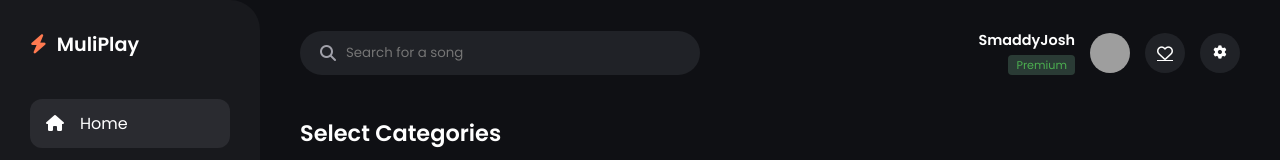
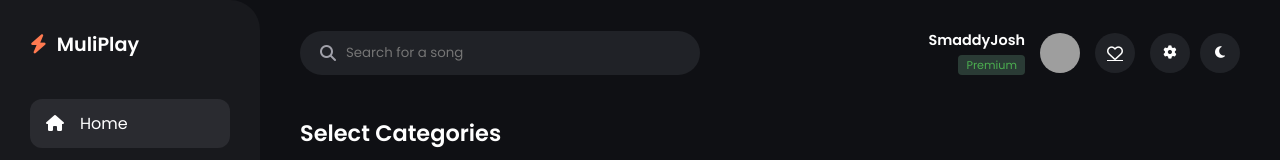
Before and after one commit to SmaddyJosh/music-web-app, a React (Vite) app: page / in a window 1280 px wide. Shown: the top 160 px of the page. Built offline with nearby package versions, Linux system fonts and the light colour scheme; no server answers; grey boxes are pictures that could not be loaded.

Commit message:
fix theme

```diff
--- a/src/App.tsx
+++ b/src/App.tsx
@@ -6,6 +6,8 @@ import { MusicPlayer } from './Components/MusicPlayer';
 import { Home } from './Pages/Home';
 import { PlayerProvider } from './Context/MusicContext';
 import { PlaylistPage } from './Pages/PlayList';
+import { Favorites } from './Pages/Favorites';
+import { ThemeProvider } from './Context/ThemeContext';
 
 
 const Categories = () => <div style={{color:'white', padding:'50px'}}>Categories Page</div>;
@@ -13,8 +15,10 @@ const Artists = () => <div style={{color:'white', padding:'50px'}}>Artists Page<
 
 function App() {
   return (
+    <BrowserRouter>
+      <ThemeProvider>
         <PlayerProvider>
-      <BrowserRouter>
+
             <div className="app-container">
               <Sidebar />
 
@@ -23,14 +27,16 @@ function App() {
                 <Route path="/" element={<Home />} />
                 <Route path="/categories" element={<Categories />} />
                 <Route path="/artists" element={<Artists />} />
-
+                <Route path="/favorites" element={<Favorites />} />
                 <Route path="/playlist/:id" element={<PlaylistPage />} />
               </Routes>
 
               <MusicPlayer />
             </div>
+
+        </PlayerProvider>
+      </ThemeProvider>
     </BrowserRouter>
-    </PlayerProvider>
   );
 }
 
--- a/src/Components/Sidebar.tsx
+++ b/src/Components/Sidebar.tsx
@@ -81,7 +81,7 @@ export const Sidebar: React.FC = () => {
     <aside className="sidebar">
       <div className="logo">
         <i className="fa-solid fa-bolt"></i>
-        <span>MuliPlay</span>
+        <span >MuliPlay</span>
       </div>
 
       <ul className="nav-links">
--- a/src/Components/Topnav.tsx
+++ b/src/Components/Topnav.tsx
@@ -1,6 +1,7 @@
 import React, { useState } from 'react';
 import '../css/TopNav.css';
 import {Link} from 'react-router-dom';
+import { useTheme } from '../Context/ThemeContext';
 
 interface Props {
   onSearch: (query: string) => void;
@@ -8,7 +9,7 @@ interface Props {
 
 export const TopNav: React.FC<Props> = ({ onSearch }) => {
     const [searchTerm, setSearchTerm] = useState("");
-    const [isDarkMode, setIsDarkMode] = useState(true);
+    const { isDarkMode, toggleTheme } = useTheme();
     const [showThemeMenu, setShowThemeMenu] = useState(false);
 
 
@@ -25,18 +26,11 @@ export const TopNav: React.FC<Props> = ({ onSearch }) => {
 
     }
     const ToggleTheme = (mode: 'dark' | 'light') => {
-      setIsDarkMode(mode === 'dark');
+      toggleTheme(mode)
 
       setShowThemeMenu(false);
     }
 
-    React.useEffect(() => {
-      if (isDarkMode) {
-        document.body.classList.remove('light-mode');
-      } else {
-        document.body.classList.add('light-mode');
-      }
-    }, [isDarkMode]);
 
    React.useEffect(() => {
        const handleClickOutside = (e: MouseEvent) => {
@@ -81,14 +75,15 @@ export const TopNav: React.FC<Props> = ({ onSearch }) => {
           <span className="tooltip">Favorites</span>
         </Link>
         <div className='theme-selector'>
-        <button className="action-btn" onClick={() => setShowThemeMenu(!showThemeMenu)}><i className="fa-solid fa-gear"></i></button>
+        <button className="action-btn"><i className="fa-solid fa-gear"></i></button>
+        <button className="action-btn" onClick={() => setShowThemeMenu(!showThemeMenu)}><i className={isDarkMode ? "fa-solid fa-moon theme-icon-moon" : "fa-solid fa-sun theme-icon-sun"}></i></button>
 
         {showThemeMenu && (
           <div className="theme-dropdown">
             <button onClick={() => ToggleTheme('dark')}>
-              <i className="fa-solid fa-moon"></i> Dark Mode</button>
+              <i className="fa-solid fa-moon theme-icon-moon"></i> Dark Mode</button>
             <button onClick={() => ToggleTheme('light')}>
-              <i className="fa-solid fa-sun"></i> Light Mode</button>
+              <i className="fa-solid fa-sun theme-icon-sun"></i> Light Mode</button>
           </div>
         )}
         </div>
--- /dev/null
+++ b/src/Context/ThemeContext.tsx
@@ -0,0 +1,44 @@
+import React, {createContext,useContext, useEffect,useState} from "react";
+
+interface ThemeContextType {
+    isDarkMode: boolean;
+    toggleTheme: (mode: 'dark' | 'light') => void;
+}
+
+const ThemeContext = createContext<ThemeContextType | undefined>(undefined);
+
+export const ThemeProvider: React.FC<{ children: React.ReactNode }> = ({ children }) => {
+    const [isDarkMode, setIsDarkMode] = useState<boolean>(() => {
+        const saved = localStorage.getItem('theme');
+        return saved ? saved === 'dark' : true;
+    });
+
+    useEffect(() => {
+        if (isDarkMode) {
+            document.body.classList.remove('light-mode');
+        } else {
+            document.body.classList.add('light-mode');
+        }
+        localStorage.setItem('theme', isDarkMode ? 'dark' : 'light');
+    }, [isDarkMode]);
+
+
+    const toggleTheme = (mode: 'dark' | 'light') => {
+        setIsDarkMode(mode === 'dark');
+        localStorage.setItem('theme', mode);
+    };
+
+    return (
+        <ThemeContext.Provider value={{ isDarkMode, toggleTheme }}>
+            {children}
+        </ThemeContext.Provider>
+    );
+}
+
+export const useTheme = () => {
+    const context =useContext(ThemeContext);
+    if (!context){ throw new Error("useTheme must be used within a ThemeProvider");
+
+    }
+    return context;
+};
--- a/src/css/Sidebar.css
+++ b/src/css/Sidebar.css
@@ -18,7 +18,7 @@
   color: var(--primary);
 }
 
-.logo span { color: white; }
+.logo span { color: var(--text-white); }
 
 .nav-links {
   list-style: none;
--- a/src/css/TopNav.css
+++ b/src/css/TopNav.css
@@ -21,7 +21,7 @@
   background: transparent;
   border: none;
   outline: none;
-  color: white;
+  color: var(--text-white);
   width: 100%;
 }
 
@@ -63,7 +63,7 @@
 
 .action-btn .tooltip {
   position: absolute;
-  bottom: 50px;              /* Adjust to appear above the button */
+  bottom: 50px;
   left: 50%;
   transform: translateX(-50%);
   background: #333;
@@ -117,3 +117,17 @@
   background-color: var(--bg-panel);
   color: var(--primary);
 }
+.theme-icon-moon {
+  color:#fff;
+}
+
+.theme-icon-sun {
+  color: #f59e0b;
+}
+
+.theme-selector {
+  position: relative;
+  display: flex;
+  align-items: center;
+  gap: 10px;
+}
```
Lines whose indentation alone changed are shown as unchanged.
